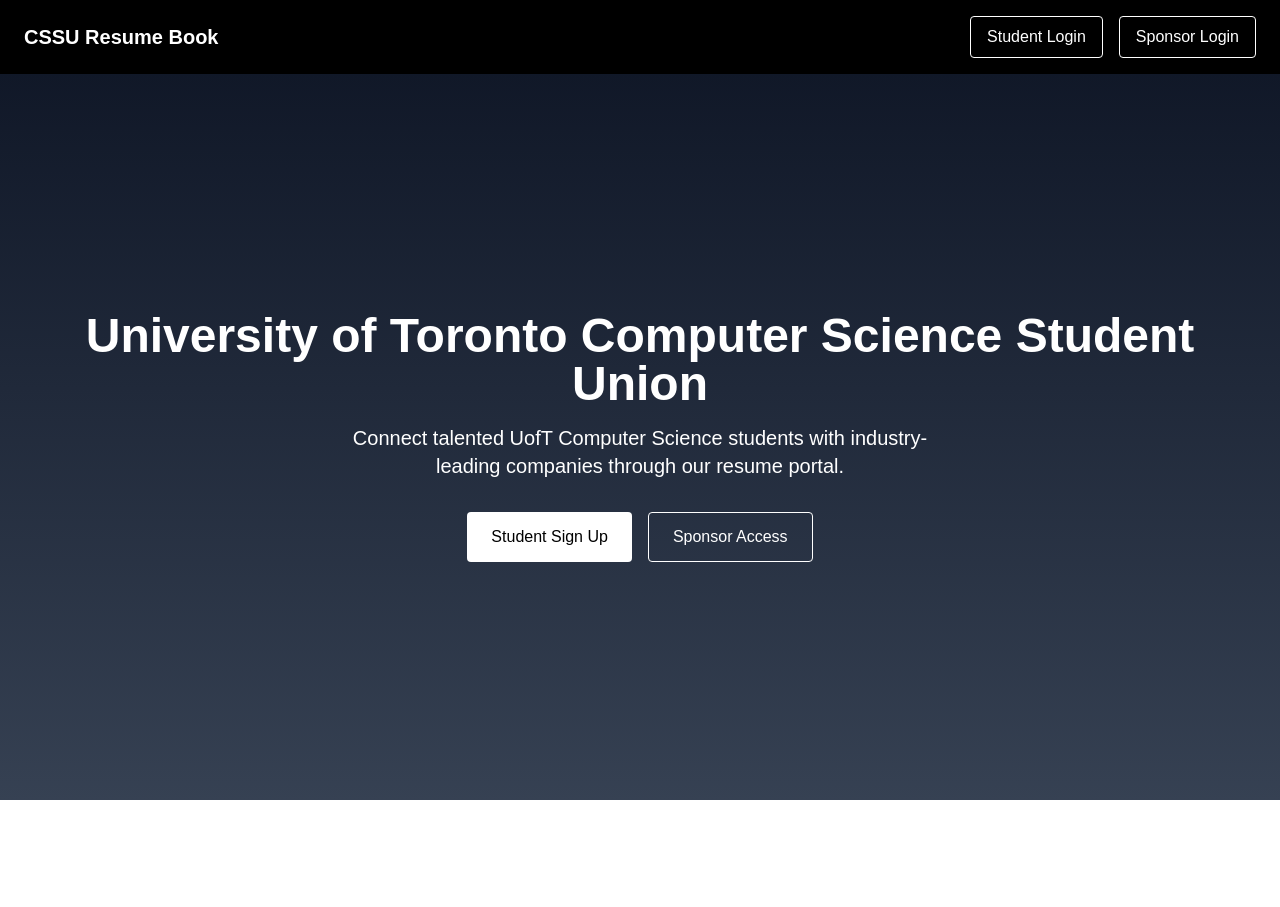
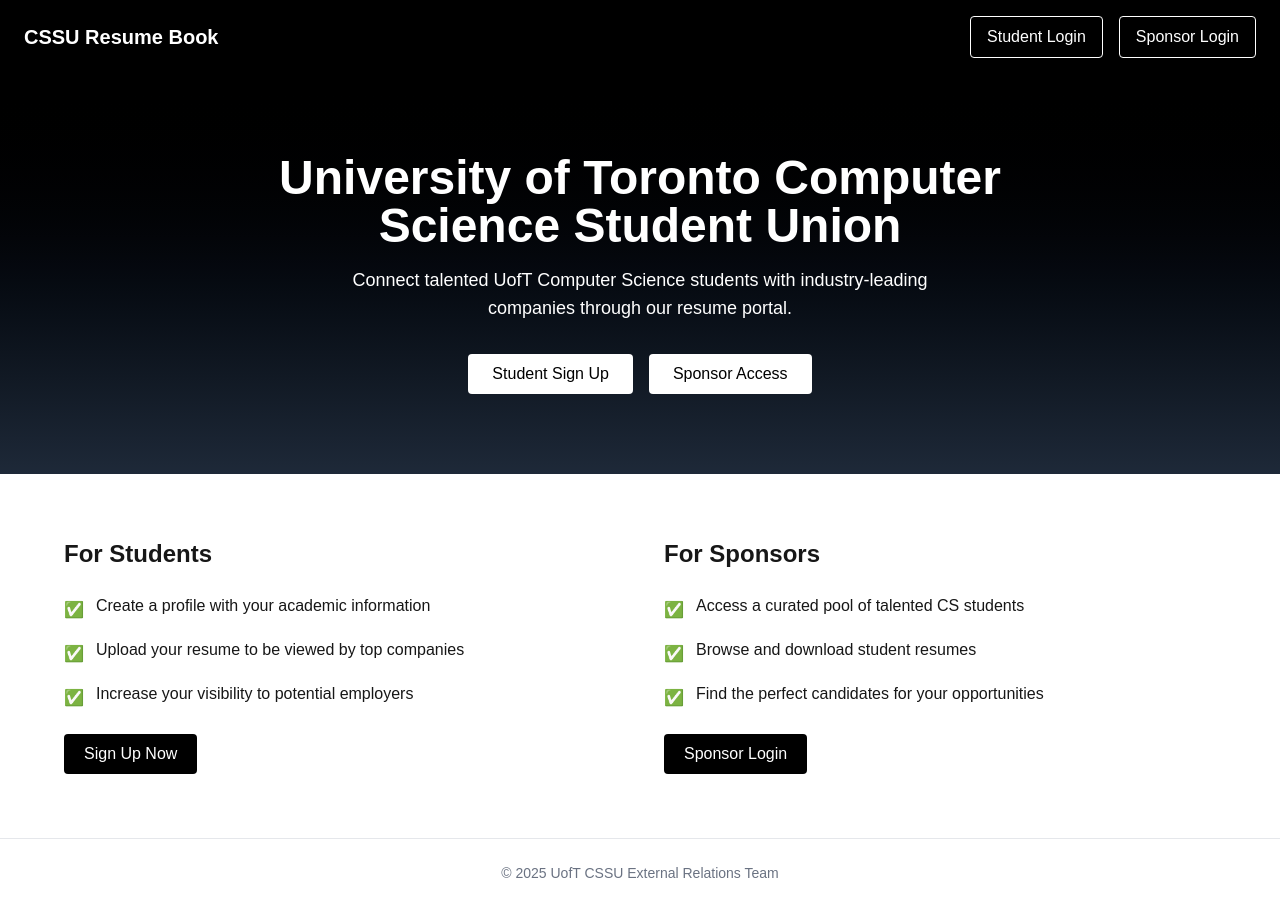
Before and after one commit to YheChen/CSSU-Resume-Book, a Next.js app: page / in a window 1280 px wide. Before the commit the page ends 800 px from the top, so only its background shows below. Built offline with nearby package versions, Linux system fonts and the light colour scheme.

Commit message:
base site done

```diff
--- a/src/app/layout.tsx
+++ b/src/app/layout.tsx
@@ -1,6 +1,7 @@
 import type { Metadata } from "next";
 import { Geist, Geist_Mono } from "next/font/google";
 import "./globals.css";
+import Footer from "@/components/Footer";
 
 const geistSans = Geist({
   variable: "--font-geist-sans",
@@ -28,6 +29,7 @@
         className={`${geistSans.variable} ${geistMono.variable} antialiased`}
       >
         {children}
+        <Footer />
       </body>
     </html>
   );
--- a/src/app/page.tsx
+++ b/src/app/page.tsx
@@ -2,23 +2,70 @@
 
 export default function Home() {
   return (
-    <main className="min-h-screen flex flex-col">
+    <main className="flex min-h-screen flex-col">
       <Navbar />
-      <section className="flex flex-col items-center justify-center flex-1 bg-gradient-to-b from-gray-900 to-gray-700 text-white text-center px-4">
-        <h2 className="text-3xl md:text-5xl font-bold mb-4">
+
+      {/* Hero Section */}
+      <section className="flex flex-col items-center justify-center text-center py-20 px-4 bg-gradient-to-b from-black to-gray-800 text-white">
+        <h2 className="text-4xl sm:text-5xl font-bold max-w-3xl">
           University of Toronto Computer Science Student Union
         </h2>
-        <p className="text-lg md:text-xl mb-8 max-w-xl">
+        <p className="mt-4 text-lg max-w-xl">
           Connect talented UofT Computer Science students with industry-leading
           companies through our resume portal.
         </p>
-        <div className="flex flex-col sm:flex-row gap-4">
-          <button className="px-6 py-3 bg-white text-black rounded hover:bg-gray-200 transition">
+        <div className="mt-8 flex flex-col sm:flex-row gap-4">
+          <button className="bg-white text-black font-medium px-6 py-2 rounded hover:bg-gray-200 transition">
             Student Sign Up
           </button>
-          <button className="px-6 py-3 border border-white text-white rounded hover:bg-white hover:text-black transition">
+          <button className="bg-white text-black font-medium px-6 py-2 rounded hover:bg-gray-200 transition">
             Sponsor Access
           </button>
+        </div>
+      </section>
+
+      {/* Info Section */}
+      <section className="py-16 px-4 bg-white">
+        <div className="max-w-6xl mx-auto grid md:grid-cols-2 gap-12 text-left">
+          {/* Students */}
+          <div>
+            <h3 className="text-2xl font-bold mb-6">For Students</h3>
+            <ul className="space-y-4">
+              {[
+                "Create a profile with your academic information",
+                "Upload your resume to be viewed by top companies",
+                "Increase your visibility to potential employers",
+              ].map((text, i) => (
+                <li key={i} className="flex items-start">
+                  <span className="mt-1 mr-3 text-green-600">✅</span>
+                  <p>{text}</p>
+                </li>
+              ))}
+            </ul>
+            <button className="mt-6 bg-black text-white px-5 py-2 rounded hover:bg-gray-800 transition">
+              Sign Up Now
+            </button>
+          </div>
+
+          {/* Sponsors */}
+          <div>
+            <h3 className="text-2xl font-bold mb-6">For Sponsors</h3>
+            <ul className="space-y-4">
+              {[
+                "Access a curated pool of talented CS students",
+                "Browse and download student resumes",
+                "Find the perfect candidates for your opportunities",
+              ].map((text, i) => (
+                <li key={i} className="flex items-start">
+                  <span className="mt-1 mr-3 text-green-600">✅</span>
+                  <p>{text}</p>
+                </li>
+              ))}
+            </ul>
+            <button className="mt-6 bg-black text-white px-5 py-2 rounded hover:bg-gray-800 transition">
+              Sponsor Login
+            </button>
+          </div>
         </div>
       </section>
     </main>
--- /dev/null
+++ b/src/components/Footer.tsx
@@ -0,0 +1,9 @@
+"use client";
+
+export default function Footer() {
+  return (
+    <footer className="bg-white text-center py-6 text-sm text-gray-500 border-t border-gray-200">
+      © {new Date().getFullYear()} UofT CSSU External Relations Team
+    </footer>
+  );
+}
```
